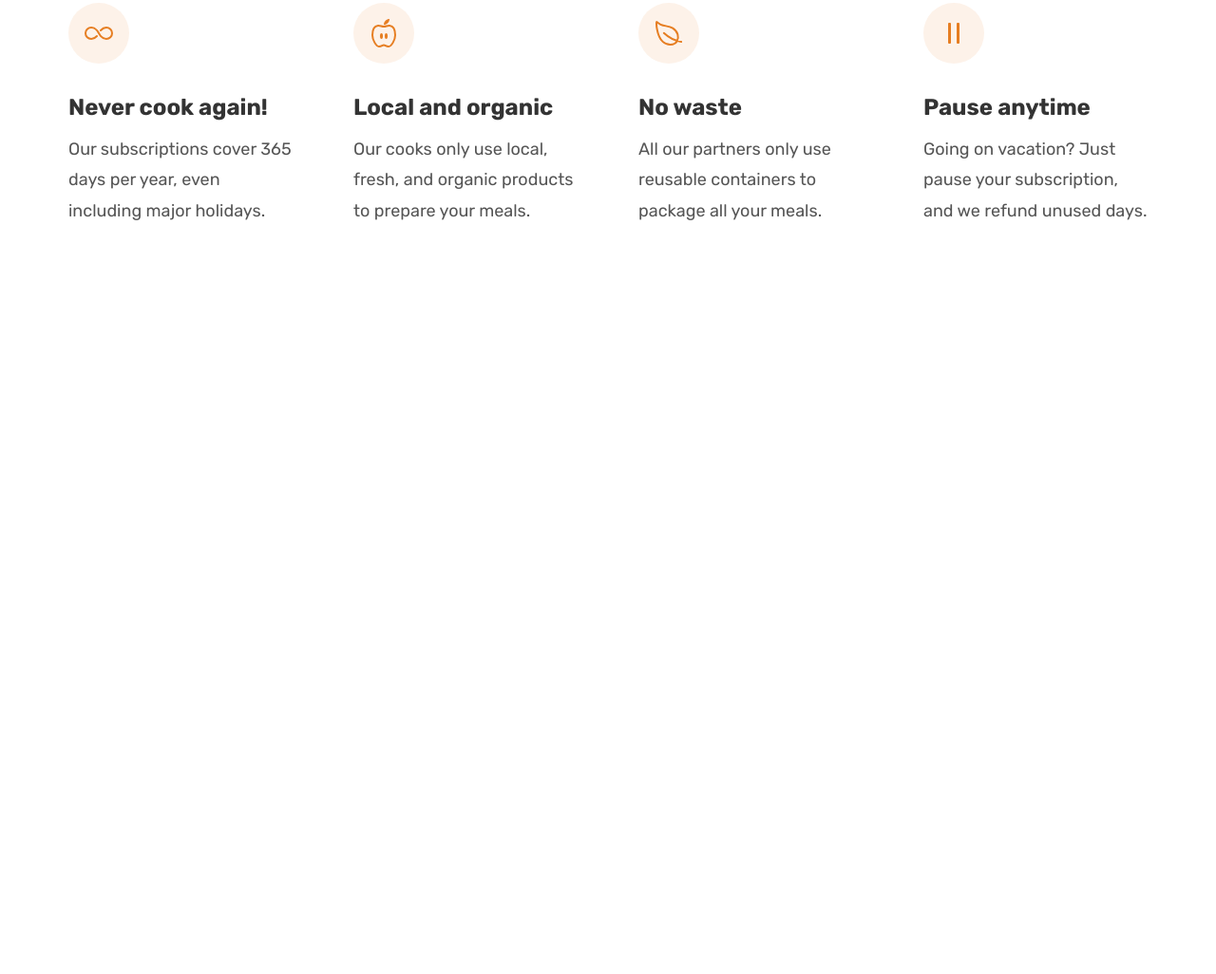
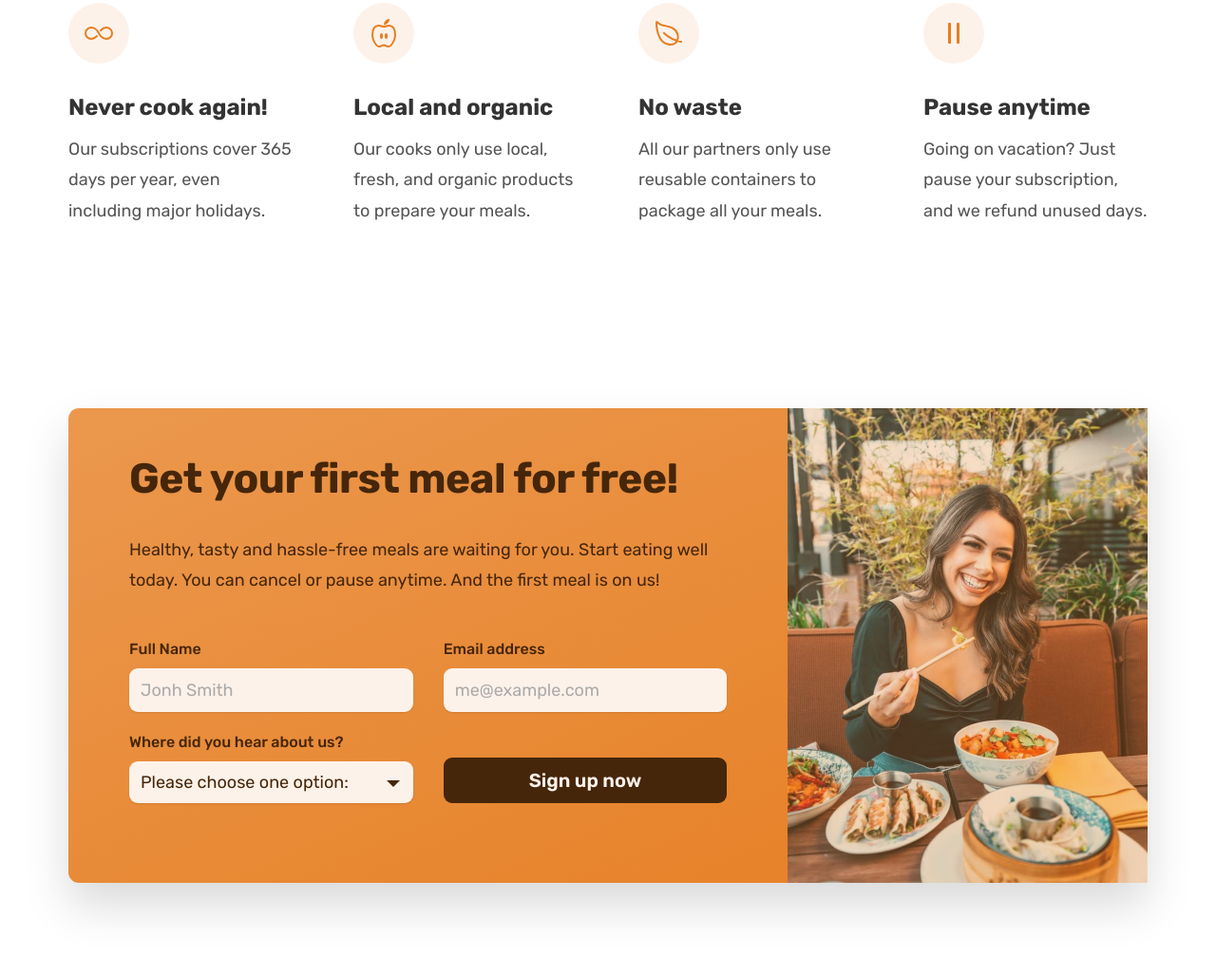
Before and after one commit to serhiikle/omniFood, a plain HTML site: page index.html in a window 1280 px wide. Shown: the part 5660-6686 px from the top of the page at 95% size. Before the commit the page ends 5994 px from the top, so only its background shows below. Drawn offline with nearby package versions, Linux system fonts and the light colour scheme.

Commit message:
finish section contacts

```diff
--- a/css/style.css
+++ b/css/style.css
@@ -3,7 +3,9 @@
 :root {
 	--primaryColor: #e67e22;
 	--darkPrimaryColor-10: #cf711f;
+	--darkPrimaryColor-70: #45260a;
 	--lightPrimaryColor-80: #fae5d3;
+	--lightPrimaryColor-10: #eb984e;
 	--mainColor: #555;
 	--secondaryColor: #333;
 	--bgColor: #fdf2e9;
@@ -13,6 +15,9 @@
 	--tagVeganColor: #94d82d;
 	--tagPaleoColor: #ffd43b;
 	--authorColor: #6f6f6f;
+	--gradientColorLight: rgba(235, 152, 78, .3);
+	--gradientColorDark: rgba(230, 125, 34, .3);
+	--placeholderColor: #aaa;
 
 	--borderRadiusDefault: 9px;
 	--borderRadiusMedium: 11px;
@@ -31,9 +36,14 @@
 	box-sizing: inherit;
 }
 
+*:focus {
+	outline: ;
+}
+
 /*=================== COMPONENTS =========================*/
 
 /*btn*/
+.btn,
 .btn:link,
 .btn:visited {
 	display: inline-block;
@@ -43,6 +53,11 @@
 	padding: 1.6rem 3.2rem;
 	font-weight: 600;
 	transition: all .3s ease;
+
+/*	only for button*/
+	border: none;
+	cursor: pointer;
+	font-family: inherit;
 }
 
 /*link*/
@@ -189,6 +204,18 @@
 	box-shadow: inset 0 0 0 3px var(--whiteColor);
 }
 
+.btn--form {
+	background-color: var(--darkPrimaryColor-70);
+	color: var(--bgColor);
+	align-self: self-end;
+	padding: 1.2rem;
+}
+
+.btn--form:hover {
+	background-color: #fff;
+	color: var(--mainColor);
+}
+
 /*title*/
 
 .title--large {
@@ -307,7 +334,8 @@ strong {
 
 .how,
 .meals,
-.pricing {
+.pricing,
+.contacts {
 	padding: 9.6rem 0;
 }
 
@@ -670,3 +698,94 @@ strong {
 	font-size: 1.8rem;
 	line-height: 1.8;
 }
+
+/*=================== SECTION CONTACTS =========================*/
+
+.contacts__wrapper {
+	display: grid;
+	grid-template-columns: 2fr 1fr;
+	background-image: linear-gradient(to right bottom, var(--lightPrimaryColor-10), var(--primaryColor));
+	box-shadow: 0 2.4rem 4.8rem rgba(0, 0, 0, .15);
+	border-radius: var(--borderRadiusMedium);
+	height: 50rem;
+}
+
+.contacts__content {
+	padding: 4.8rem 6.4rem 6.4rem 6.4rem;
+	color: var(--darkPrimaryColor-70);
+}
+
+.contacts__title {
+	font-size: 4.4rem;
+	line-height: 1.2;
+	margin-bottom: 3.2rem;
+	font-weight: 700;
+	letter-spacing: -0.5px;
+}
+
+.contacts__text {
+	font-size: 1.8rem;
+	line-height: 1.8;
+	margin-bottom: 4.8rem;
+}
+
+.contacts__form {
+	display: grid;
+	grid-template-columns: 1fr 1fr;
+	gap: 2.4rem 3.2rem;
+}
+
+.contacts__form fieldset {
+	border: none;
+}
+
+.contacts__form label {
+	display: block;
+	font-weight: 500;
+	font-size: 1.6rem;
+	margin-bottom: 1.2rem;
+}
+
+.contacts__form input,
+.contacts__form select {
+	width: 100%;
+	padding: 1.2rem;
+	font-size: 1.8rem;
+	font-family: inherit;
+	border: none;
+	color: inherit;
+	background-color: var(--bgColor);
+	border-radius: var(--borderRadiusDefault);
+	box-shadow: 0 1px 2px rgba(0, 0, 0, .1);
+}
+
+.contacts__form input::placeholder {
+	color: var(--placeholderColor);
+}
+
+.contacts__form select {
+	appearance: none;
+	position: relative;
+}
+
+.where {
+	position: relative;
+}
+
+.where:after {
+	content: "";
+	position: absolute;
+	border: solid 7px transparent;
+	border-top-color: var(--darkPrimaryColor-70);
+	top: 4.8rem;
+	right: 1.4rem;
+	z-index: 2;
+}
+
+.contacts__form button {}
+
+.contacts__image {
+	background-image: linear-gradient(to right bottom, var(--gradientColorLight), var(--gradientColorDark)), url(../img/eating.jpg);
+	background-size: cover;
+	background-position: center center;
+}
--- a/index.html
+++ b/index.html
@@ -10,7 +10,9 @@
 	<title>OmniFood</title>
 </head>
 <body>
+
 	<!-- SECTION HEADER -->
+
 	<header class="header">
 		<div class="header__wrapper">
 			<img src="./img/omnifood-logo.png" alt="Omnigood" class="header__logo">
@@ -27,7 +29,9 @@
 
 	</header>
 	<main>
+
 		<!-- SECTION HERO -->
+
 		<section class="hero">
 			<div class="hero__wrapper">
 				<div class="hero__content">
@@ -54,7 +58,9 @@
 				</div>
 			</div>
 		</section>
+
 		<!-- SECTION FEATURED -->
+
 		<section class="featured">
 			<div class="container">
 				<h2 class="featured__title">As featured in</h2>
@@ -67,7 +73,9 @@
 				</div>
 			</div>
 		</section>
+
 		<!-- SECTION HOW -->
+
 		<section class="how">
 			<div class="container">
 				<div class="how__wrapper">
@@ -119,7 +127,9 @@
 				</div>
 			</div>
 		</section>
+
 		<!-- SECTION MEALS -->
+
 		<section class="meals">
 			<div class="container">
 				<div class="meals__head">
@@ -179,7 +189,9 @@
 				</div>
 			</div>
 		</section>
+
 		<!-- SECTION TESTIMONIALS -->
+
 		<section class="testimonials">
 			<div class="testimonials__wrapper">
 				<div class="testimonials__inner">
@@ -241,7 +253,9 @@
 				</div>
 			</div>
 		</section>
+
 		<!-- SECTION PRICING -->
+
 		<section class="pricing">
 			<div class="container">
 				<div class="pricing__head">
@@ -319,6 +333,49 @@
 				</div>
 			</div>
 		</section>
+
+		<!-- SECTION CONTACTS -->
+
+		<section class="contacts">
+			<div class="container">
+				<div class="contacts__wrapper">
+					<div class="contacts__content">
+						<h2 class="contacts__title">Get your first meal for free!</h2>
+						<p class="contacts__text">
+							Healthy, tasty and hassle-free meals are waiting for you. Start eating well today. You can cancel or pause anytime. And the first meal is on us!
+						</p>
+						<!-- form -->
+						<form class="contacts__form" action="#">
+
+							<fieldset>
+								<label for="name">Full Name</label>
+								<input type="text" placeholder="Jonh Smith" id="name" required>
+							</fieldset>
+
+							<fieldset>
+								<label for="email">Email address</label>
+								<input type="email" placeholder="me@example.com" id="email" required>
+							</fieldset>
+
+							<fieldset>
+							<label class="where" for="where">Where did you hear about us?</label>
+								<select id="where" required>
+									<option value="">Please choose one option:</option>
+									<option value="friends">Friends and family</option>
+									<option value="youtube">YouTube video</option>
+									<option value="podcast">Podcast</option>
+									<option value="facebook">Facebook</option>
+									<option value="othres">Others</option>
+								</select>
+							</fieldset>
+
+							<button class="btn btn--form" type="submit">Sign up now</button>
+						</form>
+					</div>
+					<div class="contacts__image" role="img" alt="Woman enjoing food"></div>
+				</div>
+			</div>
+		</section>
 	</main>
 
 	<script type="module" src="https://unpkg.com/ionicons@7.1.0/dist/ionicons/ionicons.esm.js"></script>
```
